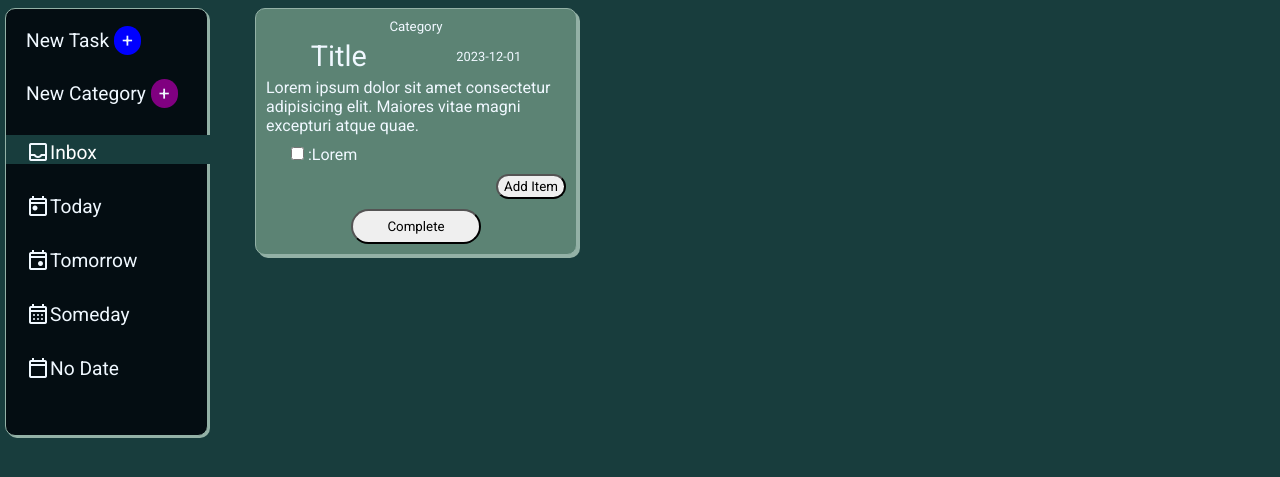
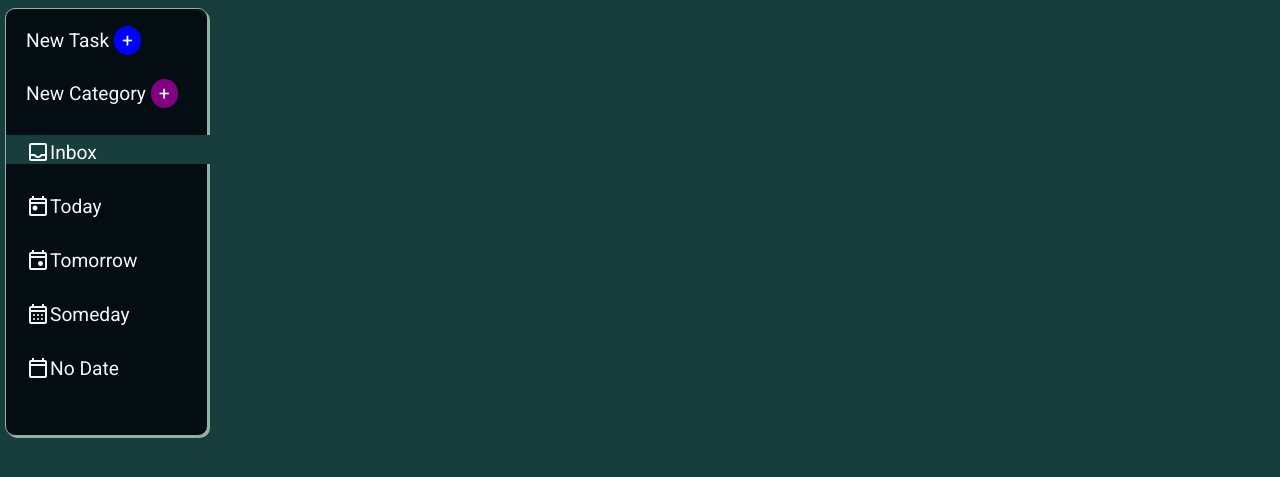
Before and after one commit to Cat1tac/Todo-List, a website built with webpack: page dist/index.html in a window 1280 px wide. Shown: the part 69-546 px from the top of the page. Built offline with nearby package versions, Linux system fonts and the light colour scheme.

Commit message:
removed placeholder

```diff
--- a/dist/index.html
+++ b/dist/index.html
@@ -88,28 +88,7 @@
         </div>
 
         <div class="todoItems">
-            <div class="item">
-                <div class="topItemArea">
-                    <h5>Category</h5>
-                    <div>
-                        <h5>Title</h5>
-                        <h6>2023-12-01</h6>
-                    </div>
-                    <p>Lorem ipsum dolor sit amet consectetur adipisicing elit. Maiores vitae magni excepturi atque quae.</p>
-                </div>
-                <div class="checklistItemDisplay">
-                    <div>
-                        <input type="checkbox" id="checklist" name="check" unchecked />
-                        <label for="checklist">:Lorem</label>
-                    </div>
-                </div>
-                <div class="addNewChecklistItem">
-                    <button>Add Item</button>
-                </div>
-                <div class="bottomItemArea">
-                    <button>Complete</button>
-                </div>
-            </div>
+
         </div>
     </div>
 </body>
```
